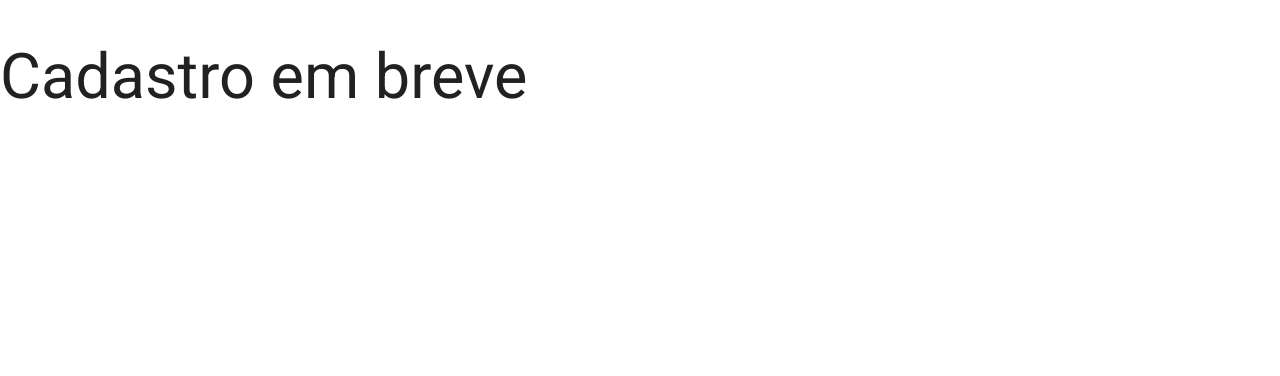
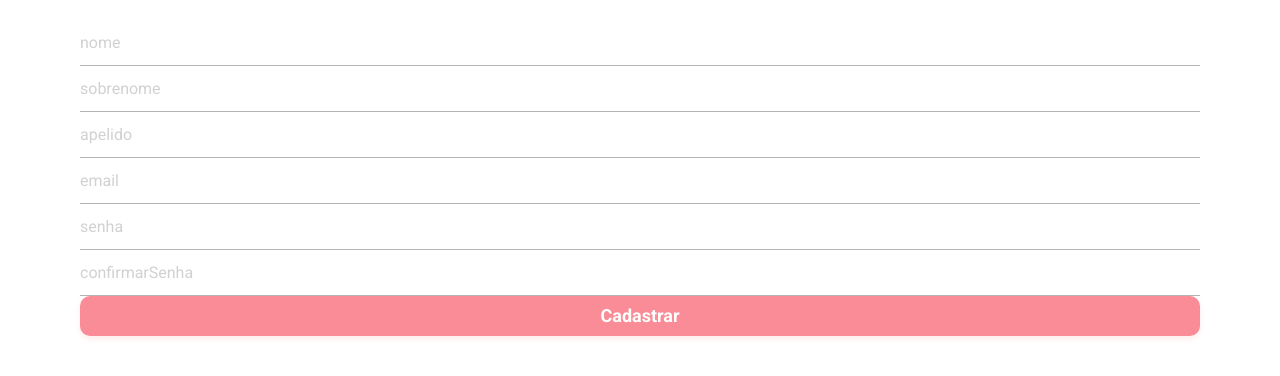
Before and after one commit to jefcarmo0103/react-front, a React (Create React App) app: page /cadastro in a window 1280 px wide. Shown: the top 376 px of the page. Built offline with nearby package versions, Linux system fonts and the light colour scheme.

Commit message:
Validação erros cadastro

```diff
--- a/package.json
+++ b/package.json
@@ -28,7 +28,8 @@
     "react-icons": "^3.9.0",
     "react-router-dom": "^5.1.2",
     "react-scripts": "3.4.1",
-    "uuidv4": "^6.0.7"
+    "uuidv4": "^6.0.7",
+    "yup": "^0.28.5"
   },
   "eslintConfig": {
     "extends": "react-app"
--- a/src/pages/Cadastro/index.js
+++ b/src/pages/Cadastro/index.js
@@ -1,5 +1,209 @@
-import React from "react";
+import React, { useCallback, useState } from "react";
+import * as Yup from "yup";
+import { useHistory } from "react-router-dom";
+import { FiAlertCircle } from "react-icons/fi";
 
-const Cadastro = () => <h1>Cadastro em breve</h1>;
+import getValidationErrors from "../../utils/getValidationsErrors";
+
+import "./styles.scss";
+
+const letrasMinusculas = /(?=.*[a-z])/;
+const letrasMaiusculas = /(?=.*[A-Z])/;
+const numeros = /(?=.*[0-9])/;
+
+function initialValues() {
+    return {
+        nome: "",
+        sobrenome: "",
+        apelido: "",
+        email: "",
+        senha: "",
+        confirmarSenha: "",
+    };
+}
+
+function initialErrors() {
+    return {
+        nome: undefined,
+        sobrenome: undefined,
+        apelido: undefined,
+        email: undefined,
+        senha: undefined,
+        confirmarSenha: undefined,
+    };
+}
+
+const Cadastro = () => {
+    const [values, setValues] = useState(initialValues);
+    const [errors, setErrors] = useState(initialErrors);
+    const history = useHistory();
+
+    useState(() => {
+        if (localStorage.getItem("@ComunaSBC:accessToken")) {
+            return history.push("/areas");
+        }
+    }, []);
+
+    function handleOnChange(e) {
+        const { value, name } = e.target;
+
+        setValues({
+            ...values,
+            [name]: value,
+        });
+    }
+
+    const handleSubmit = useCallback(
+        async (e) => {
+            e.preventDefault();
+            setErrors(initialErrors);
+
+            try {
+                const schema = Yup.object().shape({
+                    nome: Yup.string().min(3, "Nome muito curto"),
+                    sobrenome: Yup.string().min(3, "Sobrenome muito curto"),
+                    apelido: Yup.string().min(2, "Apelido muito curto"),
+                    email: Yup.string().lowercase().email("Digite um e-mail válido"),
+                    senha: Yup.string()
+                        .matches(
+                            letrasMinusculas,
+                            "Deve ter pelo menos uma letra minúscula"
+                        )
+                        .matches(
+                            letrasMaiusculas,
+                            "Deve ter pelo menos uma letra maiúscula"
+                        )
+                        .matches(numeros, "Deve ter pelo menos um número")
+                        .min(8, "Deve ter pelo menos 8 caracteres"),
+                    confirmarSenha: Yup.string().oneOf(
+                        [Yup.ref("senha")],
+                        "Deve ser igual a senha"
+                    ),
+                });
+
+                await schema.validate(values, {
+                    abortEarly: false,
+                });
+            } catch (e) {
+                if (e instanceof Yup.ValidationError) {
+                    const error = getValidationErrors(e);
+
+                    setErrors(error);
+                    return;
+                }
+            }
+        },
+        [values]
+    );
+
+    return (
+        <form onSubmit={handleSubmit}>
+            <div className="divInputComErro">
+                <input
+                    type="text"
+                    name="nome"
+                    value={values.nome}
+                    placeholder="nome"
+                    onChange={handleOnChange}
+                />
+                {errors.nome !== undefined && (
+                    <div>
+                        <p>{errors.nome}</p>
+                        <FiAlertCircle color="#c53030" size={20} />
+                    </div>
+                )}
+            </div>
+            <div className="divInputComErro">
+                <input
+                    type="text"
+                    name="sobrenome"
+                    value={values.sobrenome}
+                    placeholder="sobrenome"
+                    onChange={handleOnChange}
+                />
+                {errors.sobrenome !== undefined && (
+                    <div>
+                        <p>{errors.sobrenome}</p>
+                        <FiAlertCircle color="#c53030" size={20} />
+                    </div>
+                )}
+            </div>
+            <div className="divInputComErro">
+                <input
+                    type="text"
+                    name="apelido"
+                    value={values.apelido}
+                    placeholder="apelido"
+                    onChange={handleOnChange}
+                />
+                {errors.apelido !== undefined && (
+                    <div>
+                        <p>{errors.apelido}</p>
+                        <FiAlertCircle color="#c53030" size={20} />
+                    </div>
+                )}
+            </div>
+            <div className="divInputComErro">
+                <input
+                    type="email"
+                    name="email"
+                    value={values.email}
+                    placeholder="email"
+                    onChange={handleOnChange}
+                />
+                {errors.apelido !== undefined && (
+                    <div>
+                        <p>{errors.apelido}</p>
+                        <FiAlertCircle color="#c53030" size={20} />
+                    </div>
+                )}
+            </div>
+            <div className="divInputComErro">
+                <input
+                    type="password"
+                    name="senha"
+                    value={values.senha}
+                    placeholder="senha"
+                    onChange={handleOnChange}
+                />
+                {errors.senha !== undefined && (
+                    <div>
+                        <p>{errors.senha}</p>
+                        <FiAlertCircle color="#c53030" size={20} />
+                    </div>
+                )}
+            </div>
+            <div className="divInputComErro">
+                <input
+                    type="password"
+                    name="confirmarSenha"
+                    value={values.confirmarSenha}
+                    placeholder="confirmarSenha"
+                    onChange={handleOnChange}
+                />
+                {errors.confirmarSenha !== undefined && (
+                    <div>
+                        <p>{errors.confirmarSenha}</p>
+                        <FiAlertCircle color="#c53030" size={20} />
+                    </div>
+                )}
+            </div>
+            <button
+                type="submit"
+                className="Button vermelho"
+                disabled={
+                    values.nome === "" ||
+                    values.sobrenome === "" ||
+                    values.apelido === "" ||
+                    values.email === "" ||
+                    values.senha === "" ||
+                    values.confirmarSenha === ""
+                }
+            >
+                Cadastrar
+            </button>
+        </form>
+    );
+};
 
 export default Cadastro;
--- a/src/pages/Cadastro/styles.scss
+++ b/src/pages/Cadastro/styles.scss
@@ -0,0 +1,3 @@
+form {
+    padding: 20px 80px;
+}
--- a/src/pages/Login/index.js
+++ b/src/pages/Login/index.js
@@ -98,23 +98,13 @@ const Login = () => {
                         </div>
                     </div>
                     <div className="divBtns">
-                        <button
-                            type="submit"
-                            className="Button vermelho"
-                            disabled={
-                                values.email === "" || values.password === ""
-                            }
-                        >
+                        <button type="submit" className="Button vermelho" >
                             ENTRAR
                         </button>
                         <div>
                             <p>ou</p>
                         </div>
-                        <button
-                            type="submit"
-                            className="Button vinho"
-                            onClick={handleCadastrar}
-                        >
+                        <button type="submit" className="Button vinho" onClick={handleCadastrar} >
                             CRIAR CONTA
                         </button>
                         <a href="/">Esqueci minha senha</a>
--- a/src/styles/global.scss
+++ b/src/styles/global.scss
@@ -23,6 +23,10 @@ body, input, button {
 
 button {
     cursor: pointer;
+
+    &:disabled {
+        cursor: default;
+    }
 }
 
 a:hover {
@@ -47,7 +51,6 @@ a:hover {
 
     &:disabled {
         opacity: 0.5;
-        cursor: default;
     }
 
     &.vermelho {
@@ -58,3 +61,54 @@ a:hover {
         background-color: #8D0000;
     }
 }
+
+.divInputComErro {
+    width: 100%;
+    display: flex;
+    align-items: flex-end;
+
+    input {
+        flex: 1;
+        background: transparent;
+    }
+
+    div {
+        margin-left: 20px;
+        position: relative;
+        height: 20px;
+
+        p {
+            width: 170px;
+            background: #c53030;
+            color: #fff;
+            padding: 8px;
+            border-radius: 4px;
+            font-size: 14px;
+            font-weight: 500;
+            opacity: 0;
+            transition: opacity 0.4s;
+            position: absolute;
+            bottom: calc(100% + 12px);
+            left: 50%;
+            transform: translateX(-50%);
+            text-align: center;
+            visibility: hidden;
+
+            &::before {
+                content: '';
+                position: absolute;
+                border-style: solid;
+                border-color: #c53030 transparent;
+                border-width: 6px 6px 0 6px;
+                left: 50%;
+                transform: translateX(-50%);
+                top: 100%;
+            }
+        }
+
+        &:hover p {
+            opacity: 1;
+            visibility: visible;
+        }
+    }
+}
--- /dev/null
+++ b/src/utils/getValidationsErrors.js
@@ -0,0 +1,9 @@
+export default function getValidationErrors(err) {
+    const validationErrors = {};
+
+    err.inner.forEach(error => {
+        validationErrors[error.path] = error.message
+    })
+
+    return validationErrors;
+}
```
Also changed, not shown: 1 other file (tests, documents, lock files or other folders).
